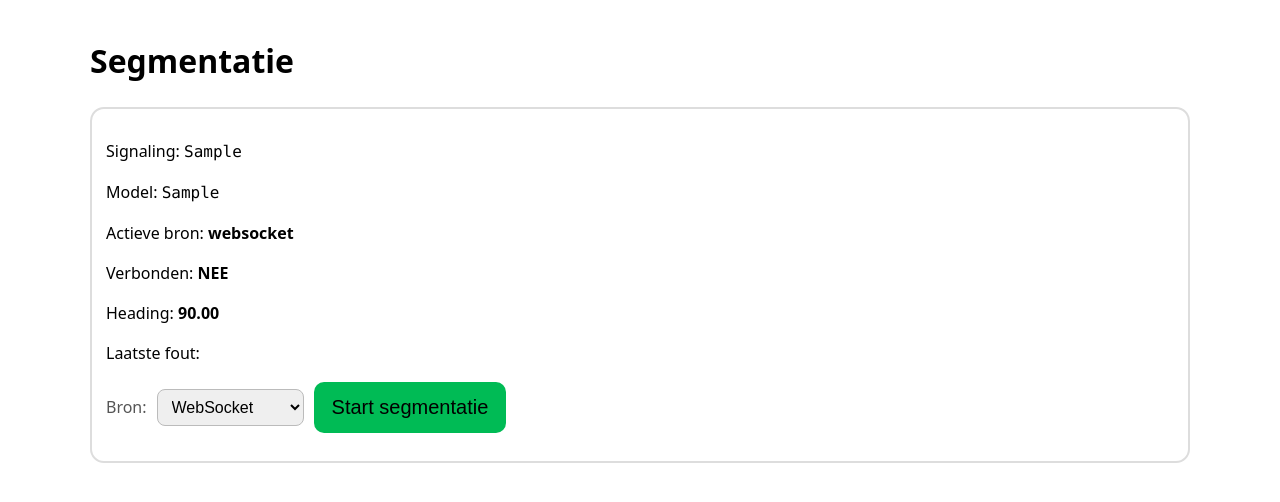
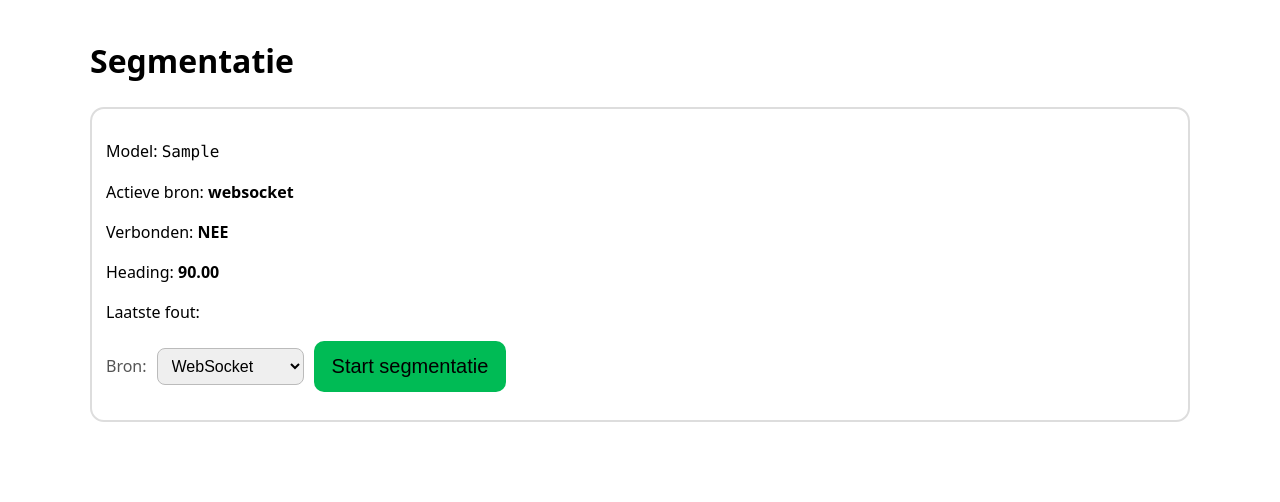
Before and after one commit to mdequanter/jetsonOrin, a Flask app: template faceassist/templates/segmentation.html in a window 1280 px wide. Shown: the part 140-642 px from the top of the page. Run offline with Flask 3, Linux system fonts and the light colour scheme; the template is opened without the code that fills it: most values are stand-ins (such as "Sample title", 1, 10 or a date in 2020); some libraries are stand-ins or nearby versions.

Commit message:
Update segmentation.html

```diff
--- a/faceassist/templates/segmentation.html
+++ b/faceassist/templates/segmentation.html
@@ -11,7 +11,7 @@
   {% endif %}
 
   <div class="card">
-    <p>Signaling: <span class="mono">{{ signaling_server }}</span></p>
+    {% if source == 'websocket'  %}<p>Signaling: <span class="mono">{{ signaling_server }}</span></p> {% endif %}
     <p>Model: <span class="mono">{{ model_path }}</span></p>
     <p>Actieve bron: <strong id="seg_source">{{ active_source|default("websocket") }}</strong></p>
     <p>Verbonden: <strong id="seg_connected">{{ "JA" if connected else "NEE" }}</strong></p>
```
